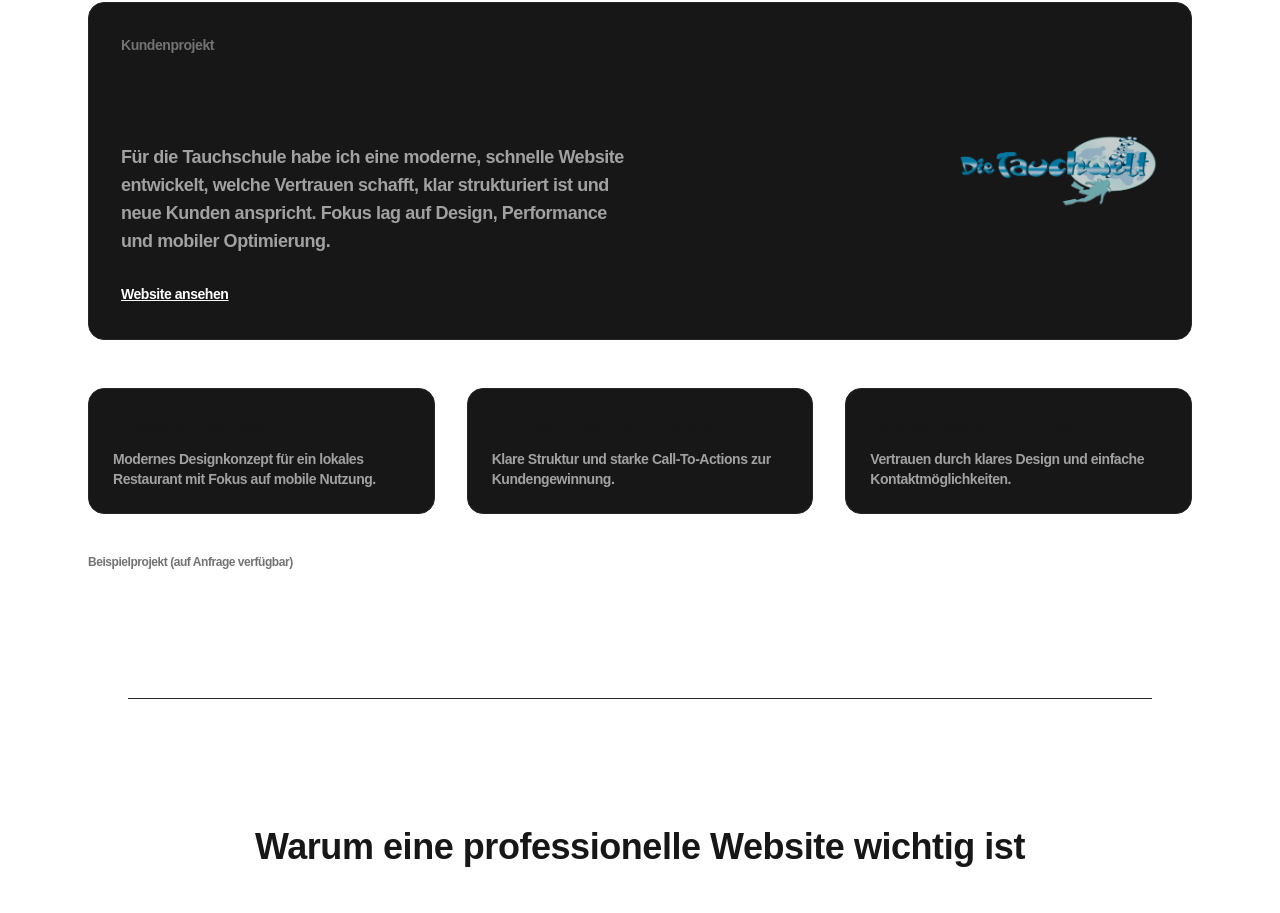
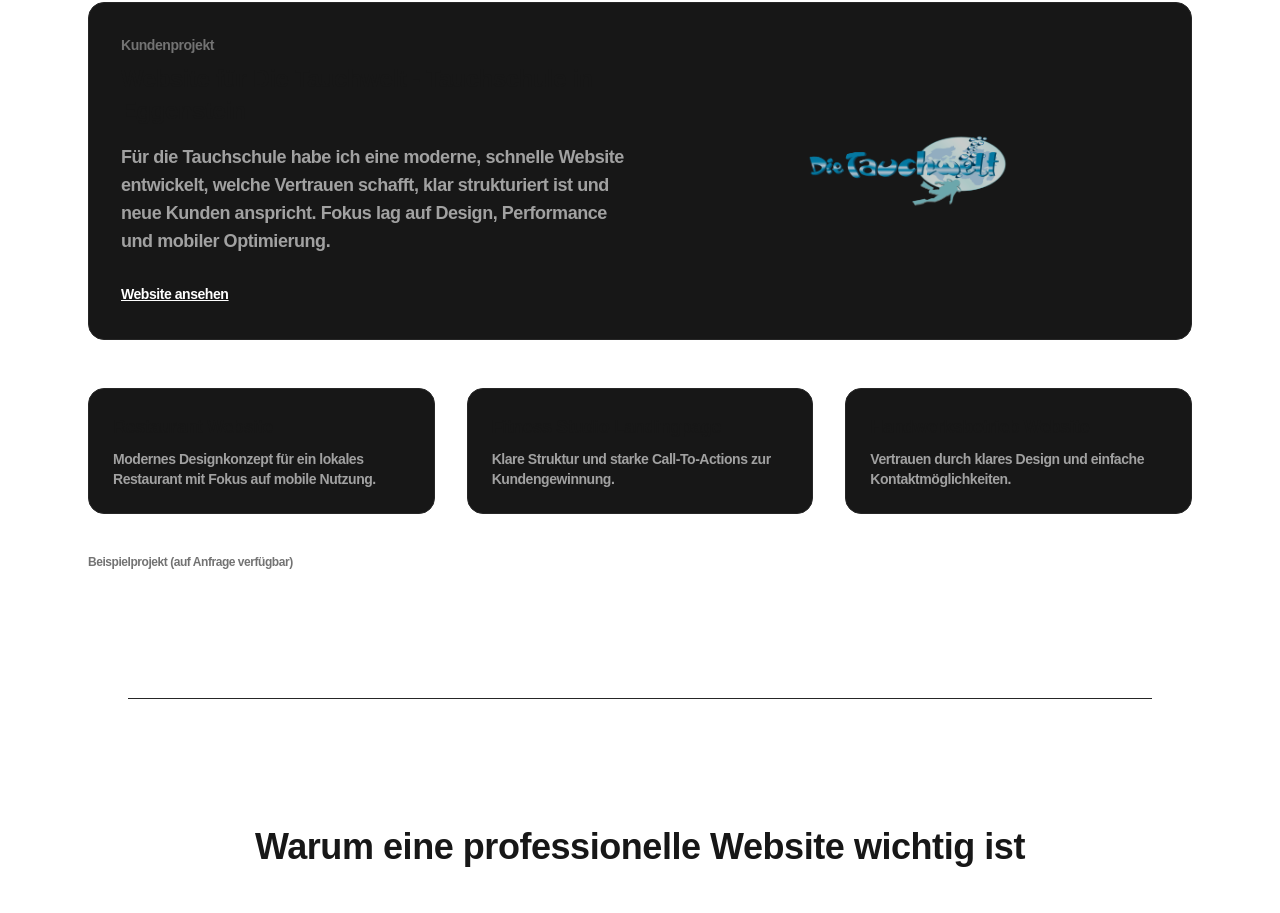
Before and after one commit to niklasritzbusiness-creator/niklasritz-website, a Next.js app: page / in a window 1280 px wide. Shown: the part 1034-1947 px from the top of the page. Built offline with nearby package versions, Linux system fonts and the light colour scheme.

Commit message:
Visuale Update Logo

```diff
--- a/app/sections/Project.tsx
+++ b/app/sections/Project.tsx
@@ -53,7 +53,7 @@ export default function Projects() {
 
             {/* ✅ DESKTOP: Logo on right */}
 
-            <div className="hidden md:flex justify-end items-center">
+            <div className="hidden md:flex justify-center items-center">
                 <img
                 src="/logos/dietauchwelt.png"
                 alt="Die Tauchwelt Logo"
```
